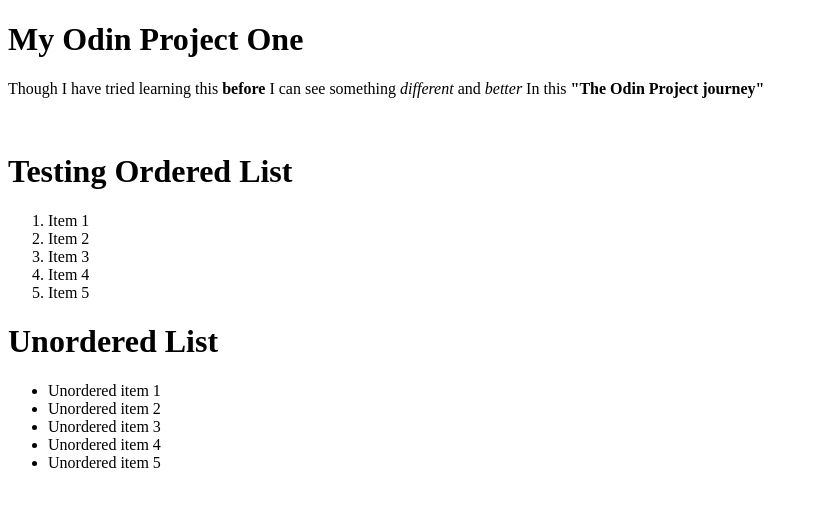
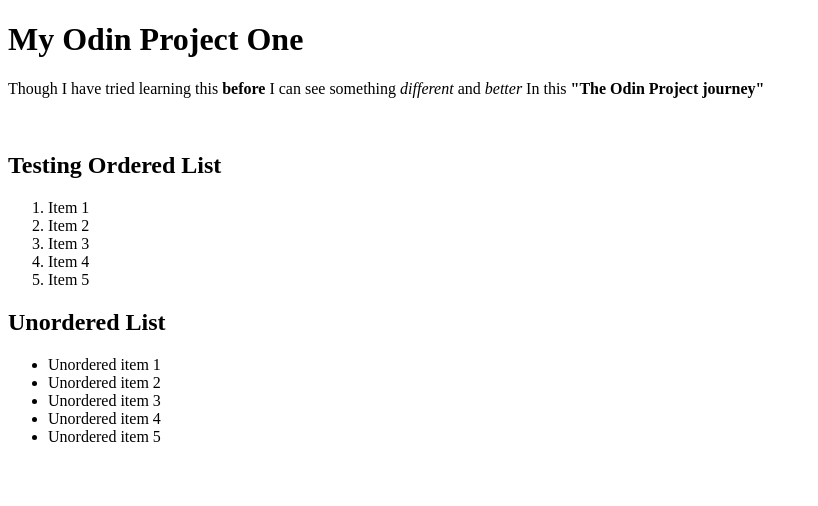
Before and after one commit to 1michael17/gitTest, a plain HTML site: page index.html in a window 1280 px wide. Shown: the whole page, without its empty margins (0-818 px from the left). Drawn offline with Linux system fonts and the light colour scheme.

Commit message:
Changed h1 to h2

```diff
--- a/index.html
+++ b/index.html
@@ -9,7 +9,7 @@
     <h1>My Odin Project One</h1>
     <p>Though I have tried learning this <b>before</b> I can see something <i>different</i> and <em>better</em> In this <strong>"The Odin Project journey" </strong></p>
     <br>
-    <h1>Testing Ordered List</h1>
+    <h2>Testing Ordered List</h2>
     <ol>
         <li>Item 1</li>
         <li>Item 2</li>
@@ -17,7 +17,7 @@
         <li>Item 4</li>
         <li>Item 5</li>
     </ol>
-    <h1>Unordered List</h1>
+    <h2>Unordered List</h2>
     <ul>
         <li>Unordered item 1</li>
         <li>Unordered item 2</li>
```
